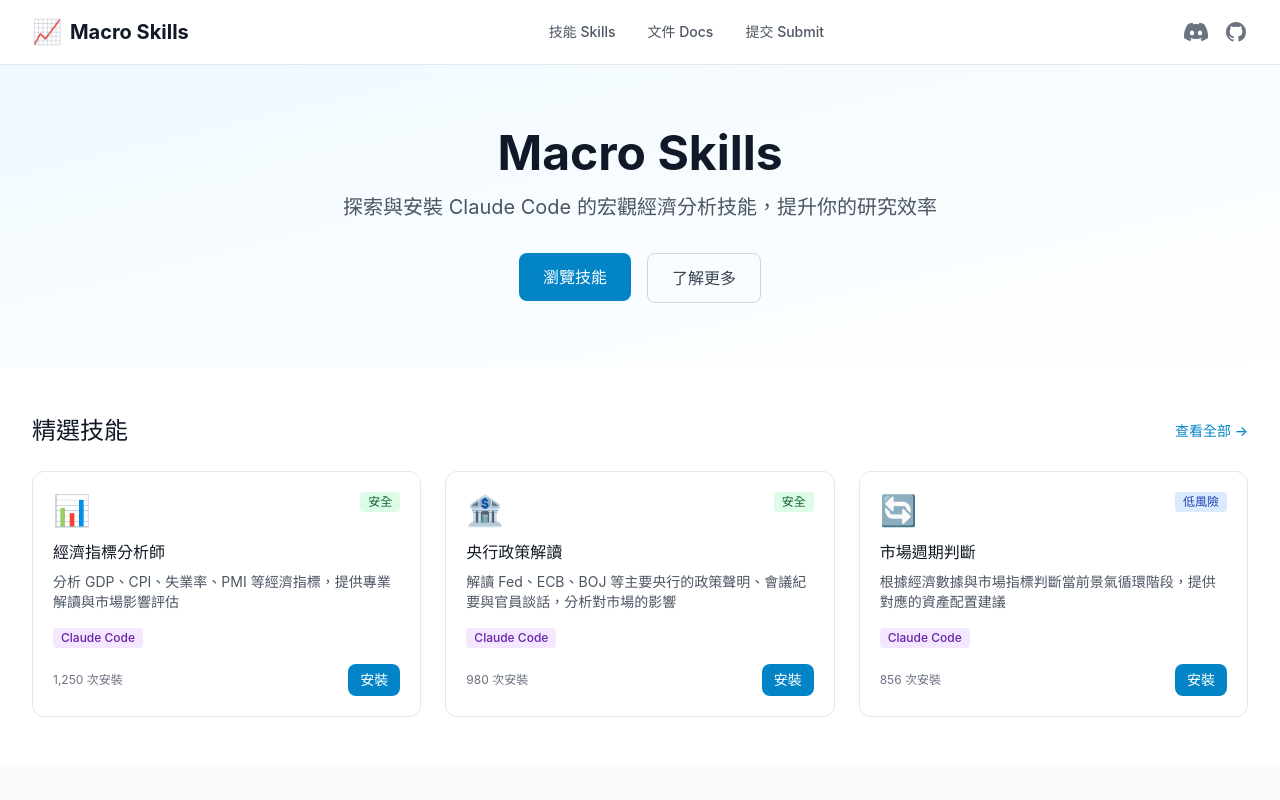
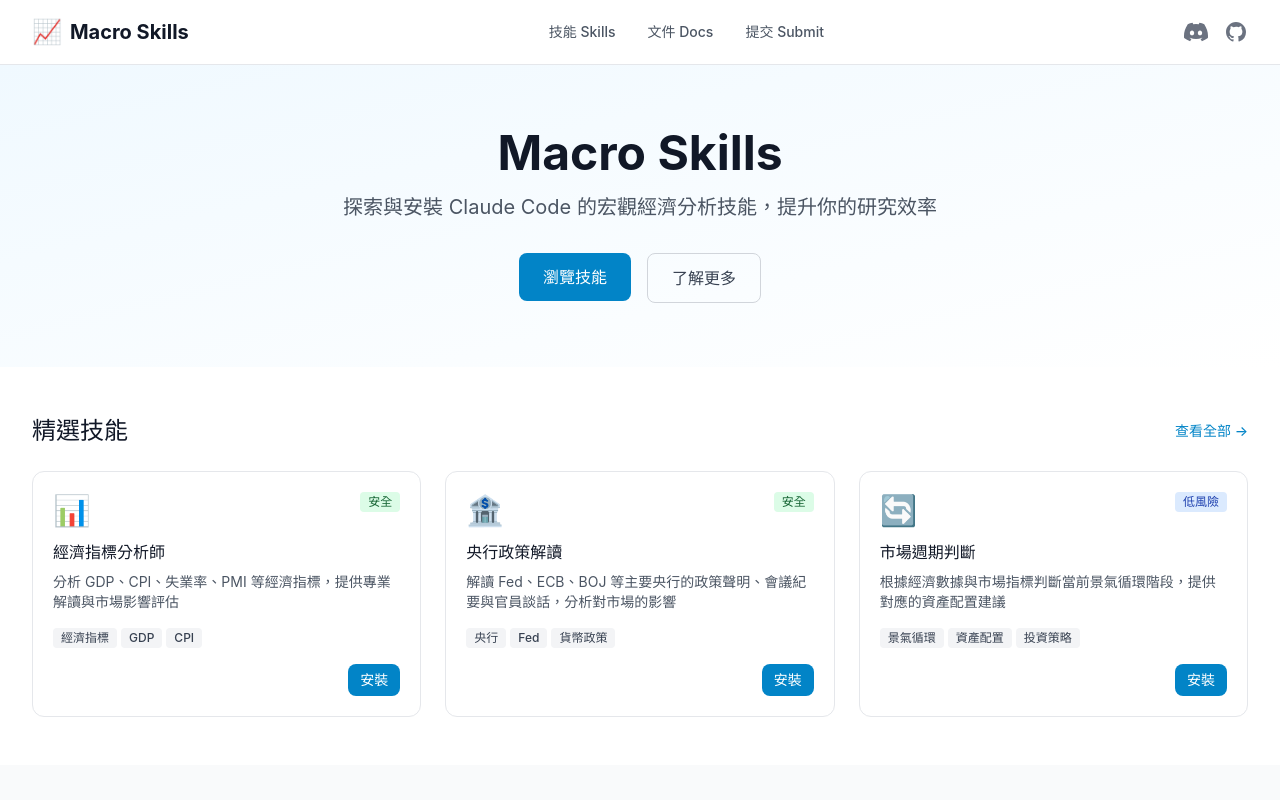
Before and after one commit to fatfingererr/macro-skills, a React (Vite) app in the folder frontend/: page / in a window 1280 px wide. Shown: the top 800 px of the page. Built offline with nearby package versions, Linux system fonts and the light colour scheme.

Commit message:
refactor(frontend): update skill card to show tags instead of tools
- Replace tool badges with tag badges (showing up to 3 tags)
- Remove install count display from card footer
- Simplify card layout with right-aligned install button

Co-Authored-By: Claude Opus 4.5 <noreply@anthropic.com>

```diff
--- a/frontend/src/components/skills/SkillCard.tsx
+++ b/frontend/src/components/skills/SkillCard.tsx
@@ -27,15 +27,12 @@ export default function SkillCard({ skill, onInstall }: SkillCardProps) {
       </Link>
 
       <div className="flex flex-wrap gap-1 mb-4">
-        {skill.tools.map((tool) => (
-          <Badge key={tool} type="tool" value={tool} />
+        {skill.tags.slice(0, 3).map((tag) => (
+          <Badge key={tag} type="tag" value={tag} />
         ))}
       </div>
 
-      <div className="flex items-center justify-between">
-        <span className="text-xs text-gray-500">
-          {skill.installCount.toLocaleString()} 次安裝
-        </span>
+      <div className="flex items-center justify-end">
         <Button
           size="sm"
           onClick={(e) => {
```
